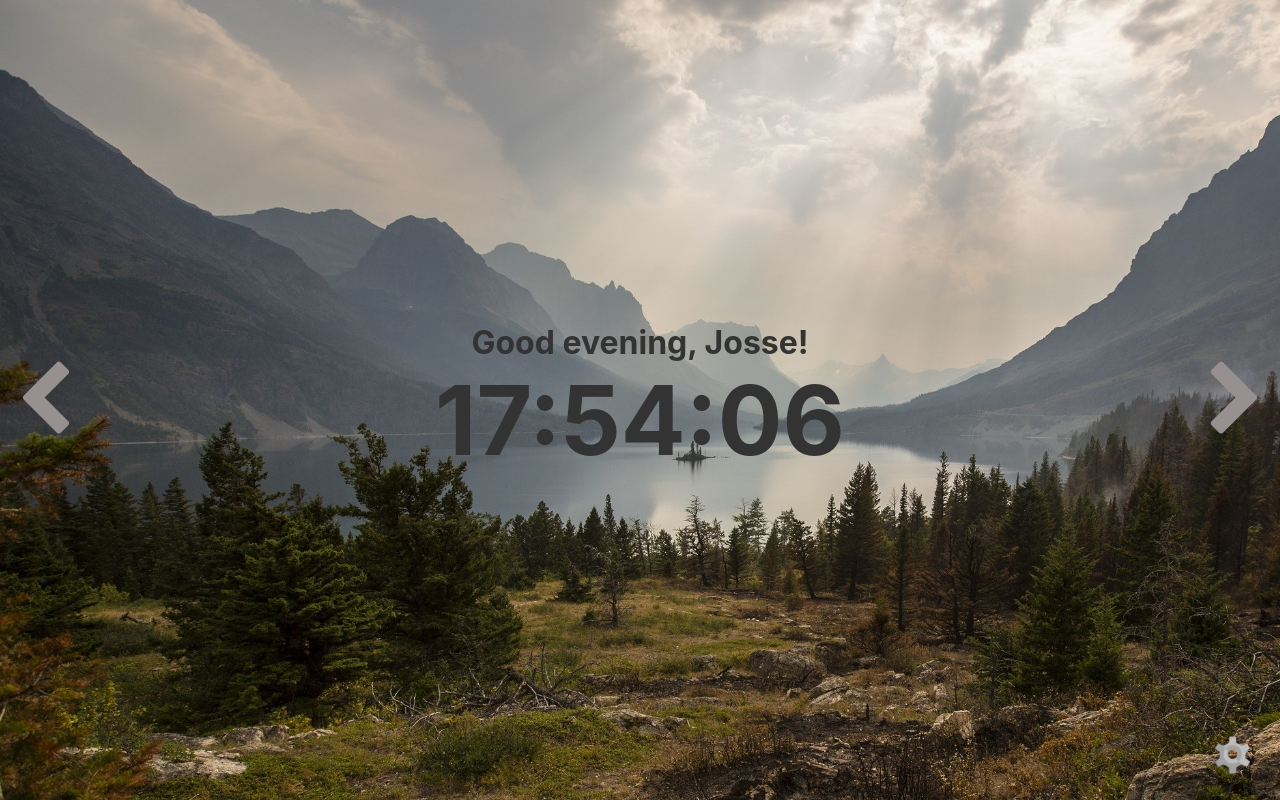
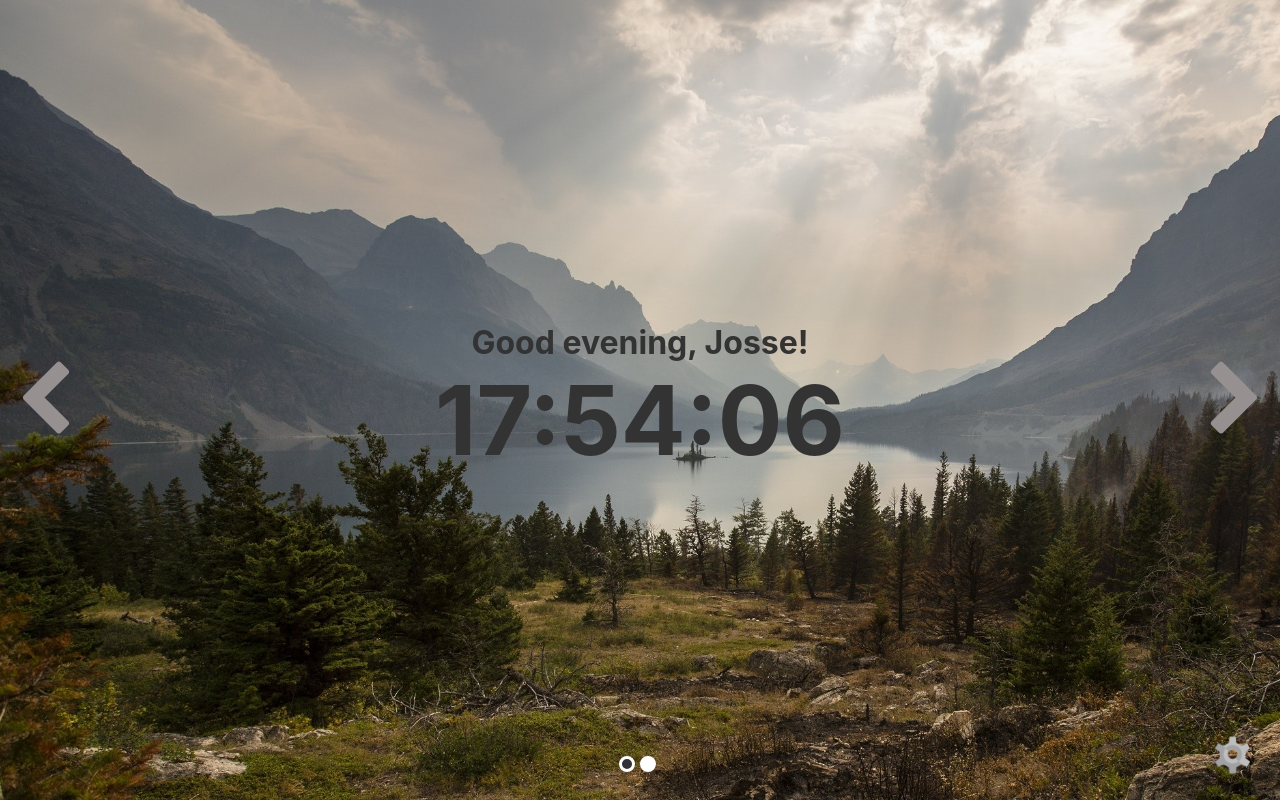
Before and after one commit to syedpeer/Svelte-Landing-Page, a Svelte app: page / in a window 1280 px wide. Built offline with nearby package versions, Linux system fonts and the light colour scheme.

Commit message:
Added page indicator dots

```diff
--- a/src/App.svelte
+++ b/src/App.svelte
@@ -2,6 +2,7 @@
   import MainText from "./MainText.svelte";
   import Settings from "./Settings.svelte";
   import Tools from "./Tools.svelte";
+  import PageIndicator from "./PageIndicator.svelte";
 
   const images = {
     "Landscape 1": { href: "./img/landscape1.jpg", textColor: "#333" },
@@ -105,4 +106,5 @@
       {images}
       {currentImage} />
   {/if}
+  <PageIndicator max={pages.length} current={currentPageIndex} />
 </main>
--- /dev/null
+++ b/src/PageIndicator.svelte
@@ -0,0 +1,46 @@
+<script>
+  export let max;
+  export let current;
+
+  const dots = [];
+  for (let i = 0; i < max; i++) {
+    dots.push(i);
+  }
+</script>
+
+<style>
+  div.page-indicator-container {
+    position: absolute;
+    bottom: 1.5rem;
+    left: 45%;
+    right: 45%;
+    display: flex;
+    justify-content: center;
+    align-items: center;
+    width: 10vw;
+    height: 1.5rem;
+    margin: auto;
+  }
+
+  div.page-indicator-dot {
+    border-radius: 50%;
+    height: 1rem;
+    width: 1rem;
+    border: 3px solid white;
+    background-color: white;
+  }
+
+  div.page-indicator-dot + div.page-indicator-dot {
+    margin: 0 5px;
+  }
+
+  div.page-indicator-dot.current {
+    background-color: #333;
+  }
+</style>
+
+<div class="page-indicator-container">
+  {#each dots as dot}
+    <div class="page-indicator-dot {current === dot ? 'current' : ''}" />
+  {/each}
+</div>
```
